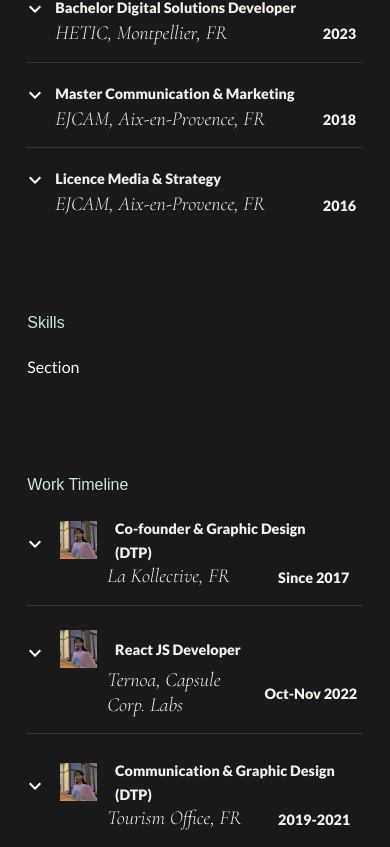
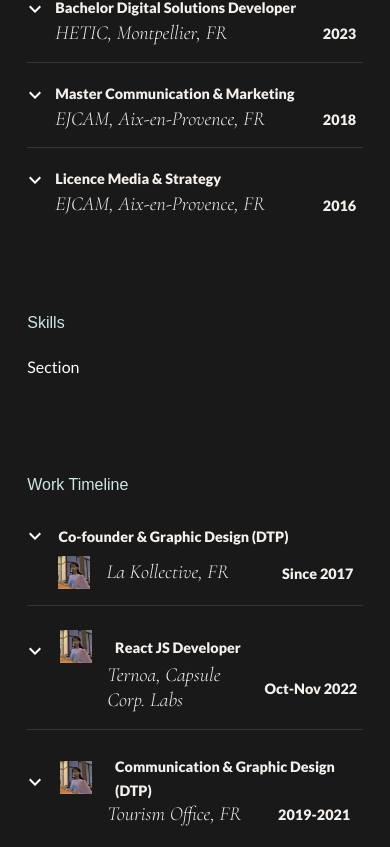
Before and after one commit to JulieChabanis/MinimalPortfolio, a React (Create React App) app: page / in a window 390 px wide. Shown: the part 2717-3564 px from the top of the page. Built offline with nearby package versions, Linux system fonts and the light colour scheme; a web font is replaced by a local one.

Commit message:
rework xs breakpoints work timeline

```diff
--- a/src/components/Home/Resume/WorkTimelineSection/WorkTimelineSection.jsx
+++ b/src/components/Home/Resume/WorkTimelineSection/WorkTimelineSection.jsx
@@ -21,47 +21,55 @@ const WorkTimelineSection = () => {
         {/* WorkTimeline 0 */}
           <Grid
             container
-            spacing={{ xs: 0, sm: 2, md: 2, lg: 2 }}
+            spacing={{ xs: 0, sm: 1, md: 2, lg: 2 }}
             alignItems="center"
 
           >
             <Grid
-              item xs={1.6} sm={1} md={1} lg={1}
-              marginLeft={{ xs: -1.5, sm: 0, md: 0, lg: 0}}
-              marginBottom={{ xs: -1 }}
+              item xs={1} sm={1} md={1} lg={1}
+              marginLeft={{ xs: -1.5, sm: -1.5, md: 0, lg: 0}}
             >
               <IconButton onClick={() => handleToggle(0)}>
                 {expanded === 0 ? <ExpandLess /> : <ExpandMore />}
               </IconButton>
             </Grid>
-           <Grid item xs={2.4} sm={5} md={5} lg={5}>
+            <Grid
+              item xs={10} sm={10} md={5} lg={5}
+              marginLeft={{ xs: 1.9, sm: 0, md: 0, lg: 0}}
+              marginTop={{ xs: 0, sm: 0, md: 0, lg: 0}}
+            >
+              <Typography variant="h10">
+               {"Co-founder & Graphic Design (DTP)"}
+              </Typography>
+            </Grid>
+            <Grid
+              item xs={1} sm={1} md={5} lg={5}
+              marginLeft={{ xs: 3.9, sm: 3.9}}
+              marginBottom={2}
+            >
             <Box className={styles.logoWorkExperience}>
               <img src={ProfilUser} alt="Julie Chabanis" />
             </Box>
             </Grid>
             <Grid
-              item xs={8} sm={5} md={5} lg={5}
-              marginLeft={{ xs: -1.5, sm: 0, md: 0, lg: 0}}
-            >
-              <Typography variant="h10"> Co-founder & Graphic Design (DTP)</Typography>
-            </Grid>
-            <Grid
-              item xs={8} sm={5} md={4} lg={4}
+              item xs={7} sm={8} md={4} lg={4}
               paddingBottom={2}
+              marginTop={0}
             >
               <Typography
-                marginLeft={{ xs: 10, sm: 0, md: 0, lg: 0}}
+                marginLeft={{ xs: 2.5, sm: 2.5, md: 0, lg: 0}}
                 variant="h4"
               >
-                  La Kollective, FR
+                  {"La Kollective, FR"}
               </Typography>
             </Grid>
             <Grid
-              item xs={4} sm={1} md={1} lg={2}
+              item md={1} lg={2}
               paddingBottom={2}
+              marginTop={0}
             >
               <Typography
-                marginLeft={{ xs: 3.4, sm: 0, md: 0, lg: 0}}
+                marginLeft={{ xs: 0, sm: 0, md: 0, lg: 0}}
                 variant="h10"
               >
                 {"Since 2017"}
@@ -70,20 +78,23 @@ const WorkTimelineSection = () => {
           </Grid>
 
         <Collapse in={expanded === 0} timeout="auto" unmountOnExit>
-             <Box className={styles.collapsedText} marginTop={2}>
+             <Box
+              className={styles.collapsedText}
+              marginTop={0.5}>
                 <Typography variant="h6">
-                  {"Electronic Music Collective / Events since 2017"}
+                  {"❋ Electronic Music Collective"}
                 </Typography>
-                <Divider />
                 <Typography variant="h6">
-                  {"Electronic Music Collective / Events • Development Strategy"}
+                  {"❋ House music, disco and more"}
                 </Typography>
-                <Divider />
                 <Typography variant="h6">
-                  {"Electronic Music Collective / Events • Development Strategy"}
+                  {"❋ Artists Booking."}
+                </Typography>
+                <Typography variant="h6">
+                  {"❋ Illustrations (DPT) for events"}
                 </Typography>
                 <Box marginTop={2}>
-                <InstagramIcon />
+                <InstagramIcon/>
                 <FacebookIcon className={styles.icones} />
                 </Box>
               </Box>
--- a/src/components/Home/Resume/WorkTimelineSection/WorkTimelineSection.module.css
+++ b/src/components/Home/Resume/WorkTimelineSection/WorkTimelineSection.module.css
@@ -9,7 +9,7 @@
   height: auto;
 
   @media (max-width: 600px) {
-      width: 2.3rem;
+      width: 2rem;
   }
 
   @media (min-width: 601px) and (max-width: 1411px) {
```
